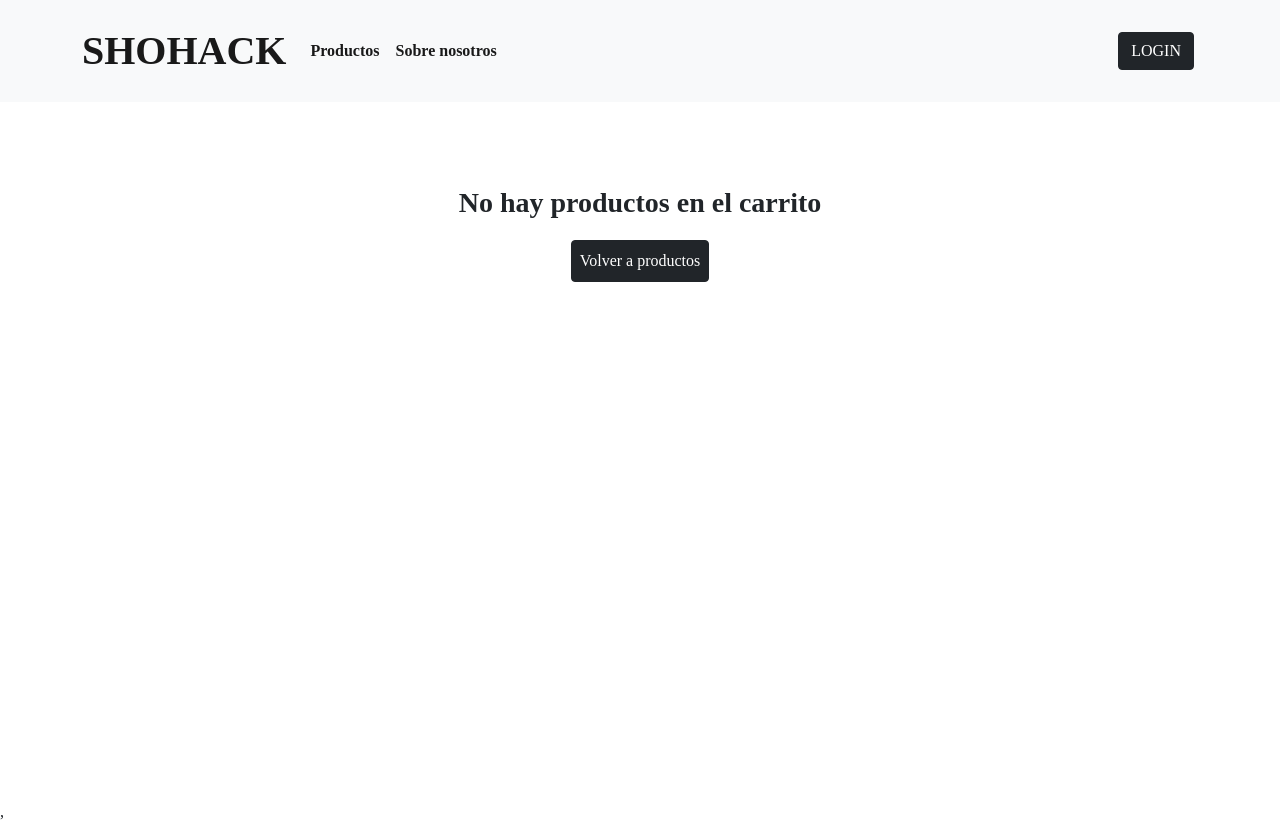
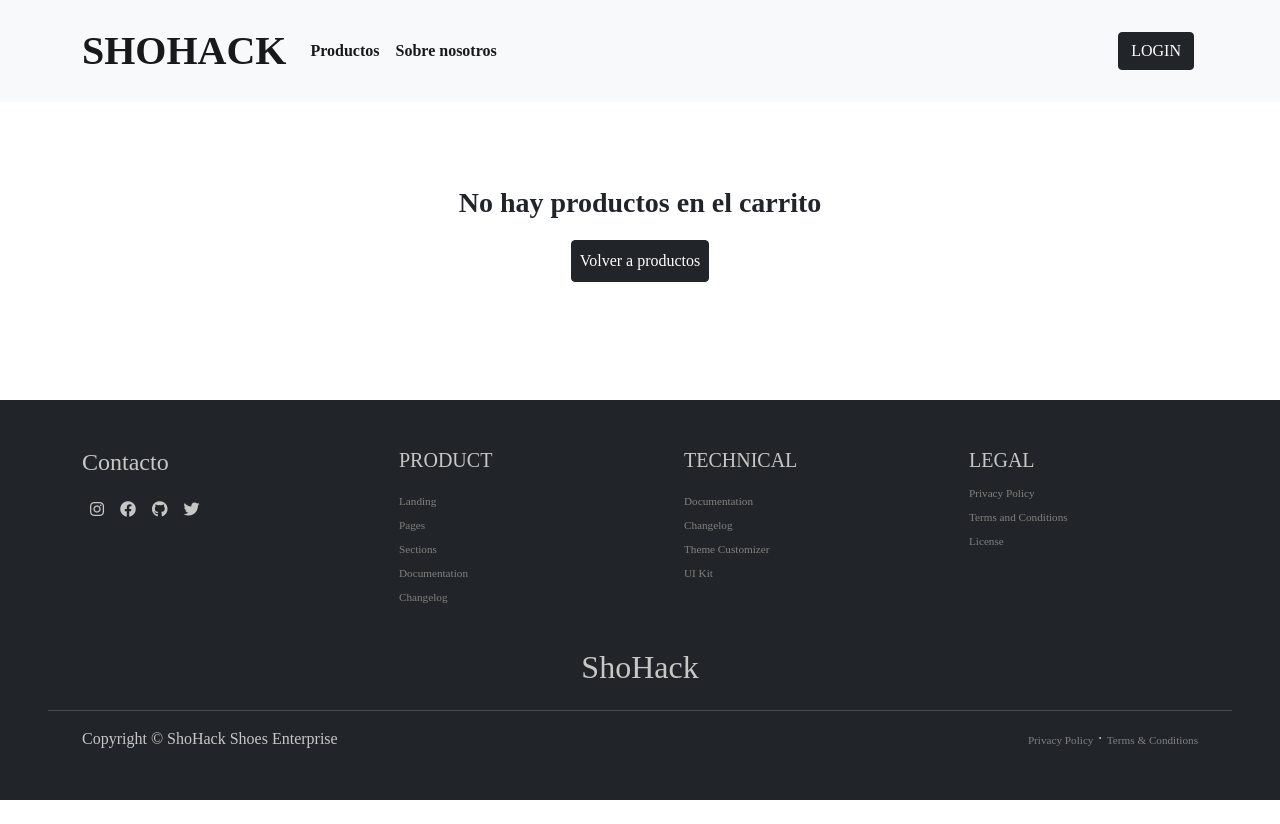
Before and after one commit to AleNunez7/FrontECommerce, a React (Create React App) app in the folder react-shohack/: page /carrito in a window 1280 px wide. After the commit the page ends 800 px from the top, so only its background shows below. Built offline with nearby package versions, Linux system fonts and the light colour scheme; a web font is replaced by a local one.

Commit message:
Se arreglo el footer

```diff
--- a/react-shohack/src/App.css
+++ b/react-shohack/src/App.css
@@ -1,5 +1,12 @@
+.general-container {
+  display: flex;
+  flex-direction: column;
+  min-height: 100vh;
+  height: 100%;
+}
+
 .App {
-  min-height: 100vh;
+  flex: 1;
 }
 
 .btn:hover {
@@ -11,14 +18,10 @@
 /* Comienzo Footer */
 
 footer {
-  position: absolute;
-  left: 0;
-  right: 0;
-  bottom: 0;
   color: rgb(199, 199, 199);
   font-size: 1rem;
-  width: 100%;
   height: 400px;
+  margin-top: auto;
 }
 footer ul li {
   list-style: none;
--- a/react-shohack/src/App.jsx
+++ b/react-shohack/src/App.jsx
@@ -13,6 +13,7 @@ import "./App.css";
 
 function App() {
   return (
+    <div className="general-container">
       <div className="App">
         <BrowserRouter>
           <Navbar />
@@ -26,8 +27,9 @@ function App() {
             <Route path="/registro" component={SignIn} />
             <Route path="/success" component={Success} />
           </Switch>
-        {/*         <Footer /> */}
         </BrowserRouter>
+      </div>
+      <Footer />
     </div>
   );
 }
--- a/react-shohack/src/Components/Home/Banner/Banner.css
+++ b/react-shohack/src/Components/Home/Banner/Banner.css
@@ -2,7 +2,6 @@
 .swiper-container {
   width: 100%;
   height: 100%;
-  position: relative;
 }
 
 .swiper-slide {
--- a/react-shohack/src/Components/ShoppingCart/ShoppingCart.jsx
+++ b/react-shohack/src/Components/ShoppingCart/ShoppingCart.jsx
@@ -66,7 +66,7 @@ function ShoppingCart() {
                   <div className="d-flex justify-content-between">
                     <div>{item.quantity}</div>
                     <div>{item.name}</div>
-                    <div>$ {item.price}</div>
+                    <div>$ {item.price * item.quantity}</div>
                   </div>
                 );
               })}
--- a/react-shohack/src/index.css
+++ b/react-shohack/src/index.css
@@ -1,14 +1,10 @@
 html,
 body {
-  min-height: 100vh;
   font-family: "Georama";
   -webkit-font-smoothing: antialiased;
   -moz-osx-font-smoothing: grayscale;
 }
-#root {
-  position: relative;
-  height: 100vh;
-}
+
 code {
   font-family: source-code-pro, Menlo, Monaco, Consolas, "Courier New",
     monospace;
--- a/react-shohack/src/index.js
+++ b/react-shohack/src/index.js
@@ -14,7 +14,6 @@ ReactDOM.render(
         <App />
       </PersistGate>
     </Provider>
-    ,
   </React.StrictMode>,
   document.getElementById("root")
 );
```
Lines whose indentation alone changed are shown as unchanged.
